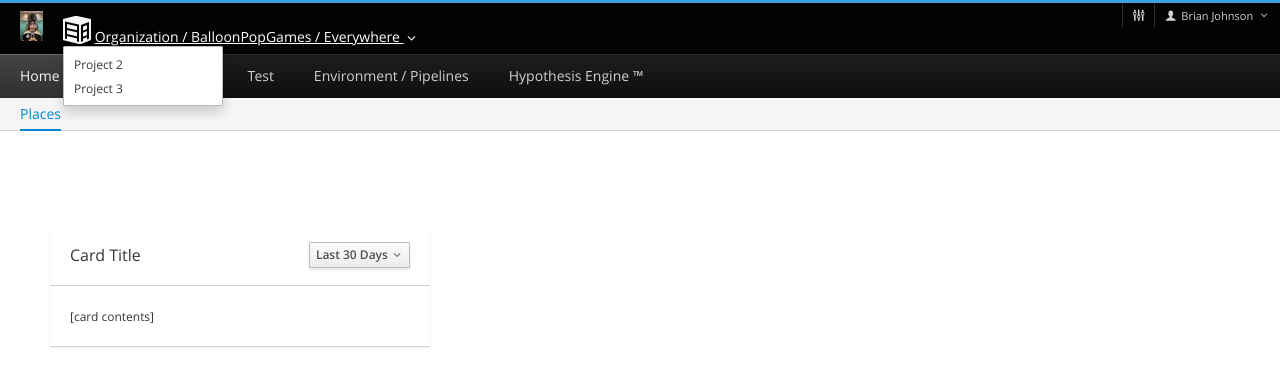
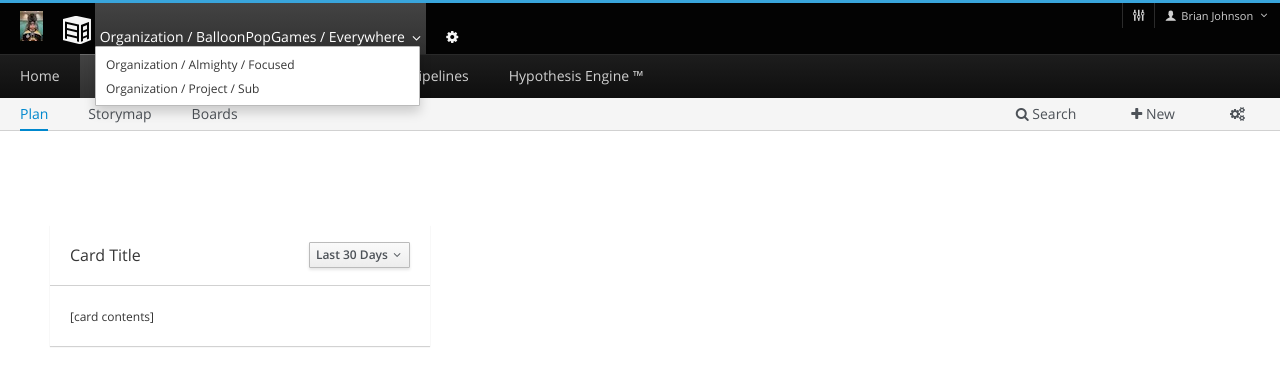
Before and after one commit to AdamJ/testing_environment, a website: page index.html in a window 1280 px wide. Both pictures are taken after a click on the link "Organization / BalloonPopGames / Everywhere". Drawn offline with Linux system fonts and the light colour scheme; files whose address does not match are found by name.

Commit message:
fix spacing of org selector, add cog

```diff
--- a/index.html
+++ b/index.html
@@ -39,12 +39,13 @@
                                 Organization / BalloonPopGames / Everywhere
                                 <b class="caret"></b>
                             </a>
+                            <i class="fa fa-gear project-settings-icon"></i>
                             <ul class="dropdown-menu org-picker">
                                 <li>
-                                    <a href="#">Project 2</a>
+                                    <a href="#">Organization / Almighty / Focused</a>
                                 </li>
                                 <li>
-                                    <a href="#">Project 3</a>
+                                    <a href="#">Organization / Project / Sub</a>
                                 </li>
                             </ul>
                         </li>
@@ -105,18 +106,18 @@
                     </li>
                     </ul>
                     <ul class="nav navbar-nav navbar-primary persistent-secondary">
-                    <li class="home-active active">
+                    <li class="home-active">
                         <a href="index.html">Home</a>
                         <ul class="nav navbar-nav navbar-persistent">
-                            <li class="home-places active">
+                            <li class="home-places">
                                 <a href="#">Places</a>
                             </li>
                         </ul>
                     </li>
-                    <li class="work-active">
+                    <li class="work-active active">
                         <a href="work-plan.html">Work</a>
                         <ul class="nav navbar-nav navbar-persistent">
-                            <li class="plan-active">
+                            <li class="plan-active active">
                                 <a href="work-plan.html">Plan</a>
                             </li>
                             <li class="storymap-active">
--- a/sass/_custom.scss
+++ b/sass/_custom.scss
@@ -8,6 +8,27 @@ html, body {
 span.pficon-enterprise.fa-2x {
     padding-top: 5px;
 }
+.navbar-default .navbar-brand {
+    &:hover, &:focus, &:active {
+        color: $white;
+        text-decoration: none;
+    }
+    .dropdown {
+        a.dropdown-toggle {
+            padding-left: 5px;
+            &:hover, &:focus, &:active {
+                background-image: linear-gradient(to bottom,#434343 0,#303030 100%);
+                text-decoration: none;
+                padding: 24px 0 8px 5px;
+            }
+        }
+        /*&:hover {
+            background-image: linear-gradient(to bottom,#434343 0,#303030 100%);
+        }*/
+    }
+}
+
+
 .row {
     margin-right: 0;
     margin-left: 0;
@@ -18,6 +39,11 @@ span.pficon-enterprise.fa-2x {
     left: 0;
     height: 100%;
 }
+
+.project-settings-icon {
+    margin-left: 20px;
+}
+
 small {
     font-size: $font-small;
 }
@@ -54,3 +80,7 @@ div.dropdown.custom-kebab.dropdown-kebab-pf.open {
     height: 50px;
     background-color: #d7d7d7;
 }
+.org-picker {
+    left: 32px;
+    min-width: 325px;
+}
```
Also changed, not shown: work-boards.html (+5 -4 lines), work-plan.html (+3 -2 lines), dist/css/site.css.
